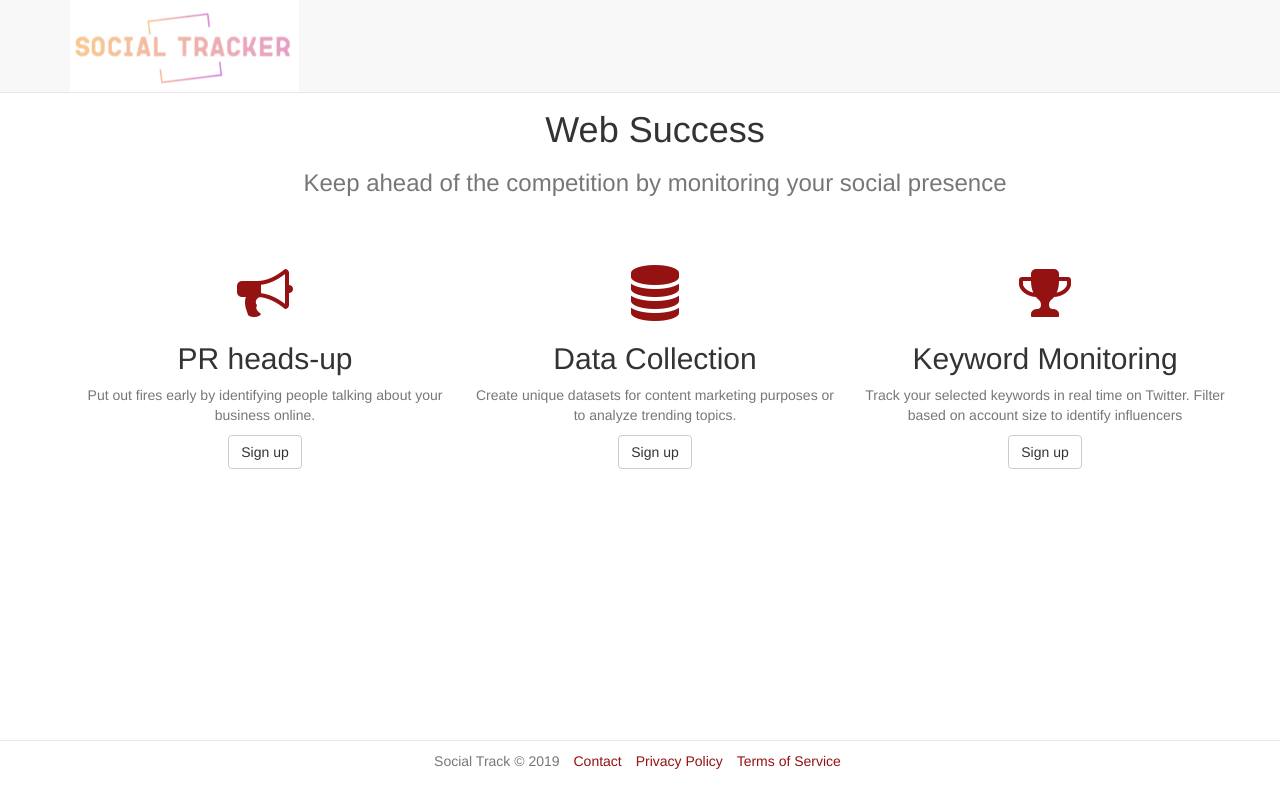
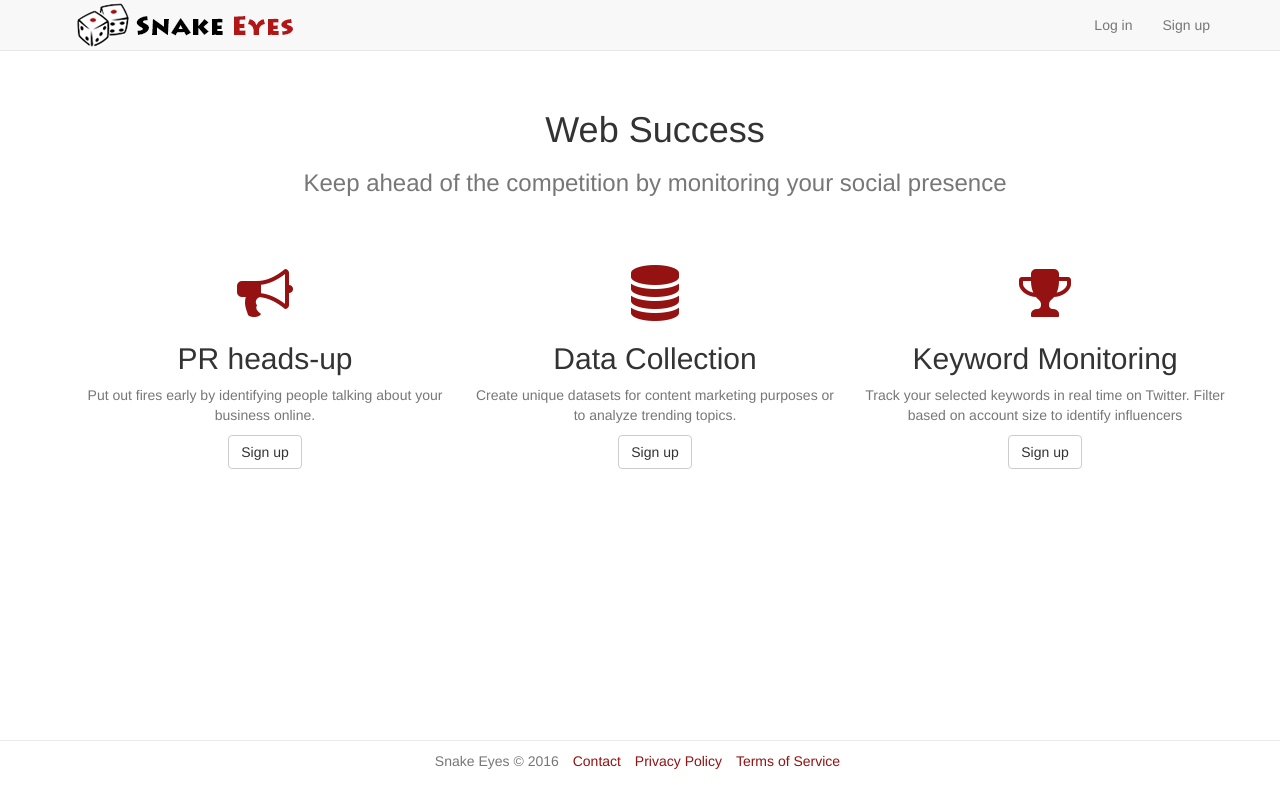
Before and after one commit to graemerenfrew/socialtrack, a Flask app: page / in a window 1280 px wide. Run offline with Flask 2, Linux system fonts and the light colour scheme; parts of the project's set-up code (start-up, migrations or seed data) failed here and were passed over; some libraries are stand-ins or nearby versions.

Commit message:
login logout works

```diff
--- a/socialtrack/app.py
+++ b/socialtrack/app.py
@@ -82,6 +82,7 @@ def extensions(app):
     csrf.init_app(app)
     db.init_app(app)
     login_manager.init_app(app)
+    authentication(app, User)
 
     return None
 
--- a/socialtrack/blueprints/page/templates/page/home.html
+++ b/socialtrack/blueprints/page/templates/page/home.html
@@ -1,4 +1,4 @@
-{% extends 'layouts/base.html' %}
+{% extends 'layouts/app.html' %}
 
 {% block title %}Track your relevance across social media{% endblock %}
 {% block meta_description %} Keyword Monitoring – Track your selected keywords in real time on Twitter. Filter based on account size to identify influencers
--- /dev/null
+++ b/socialtrack/templates/layouts/app.html
@@ -0,0 +1,51 @@
+{% extends 'layouts/base.html' %}
+
+{% block header %}
+  <nav class="navbar navbar-default navbar-fixed-top">
+    <div class="container">
+      <div class="navbar-header">
+        <button type="button" class="navbar-toggle collapsed"
+                data-toggle="collapse" data-target="#navbar"
+                aria-expanded="false" aria-controls="navbar">
+          <span class="sr-only">Toggle navigation</span>
+          <span class="icon-bar"></span>
+          <span class="icon-bar"></span>
+          <span class="icon-bar"></span>
+        </button>
+        <a href="{{ url_for('page.home') }}">
+          <img src="{{ url_for('static', filename='images/snake-eyes.jpg') }}"
+               class="img-responsive"
+               width="229" height="50" title="Snake Eyes" alt="Snake Eyes"/>
+        </a>
+      </div>
+      <div id="navbar" class="collapse navbar-collapse">
+        <ul class="nav navbar-nav navbar-right">
+          {% if current_user.is_authenticated %}
+            <li class="dropdown">
+              <a href="#" class="dropdown-toggle"
+                 data-toggle="dropdown"
+                 role="button" aria-haspopup="true"
+                 aria-expanded="false">Account
+                <span class="caret"></span></a>
+              <ul class="dropdown-menu">
+                <li><a href="{{ url_for('user.settings') }}">Settings</a></li>
+                <li role="separator" class="divider"></li>
+                <li class="dropdown-header">Session</li>
+                <li><a href="{{ url_for('user.logout') }}">Log out</a></li>
+              </ul>
+            </li>
+          {% else %}
+            <li><a href="{{ url_for('user.login') }}">Log in</a></li>
+            <li><a href="{{ url_for('user.signup') }}">Sign up</a></li>
+          {% endif %}
+        </ul>
+      </div>
+    </div>
+  </nav>
+{% endblock %}
+
+{% block footer %}
+  <li><a href="{{ url_for('contact.index') }}">Contact</a></li>
+  <li><a href="{{ url_for('page.privacy') }}">Privacy Policy</a></li>
+  <li><a href="{{ url_for('page.terms') }}">Terms of Service</a></li>
+{% endblock %}
--- a/socialtrack/templates/layouts/base.html
+++ b/socialtrack/templates/layouts/base.html
@@ -26,25 +26,7 @@
             crossorigin="anonymous"></script>
   </head>
   <body>
-    <nav class="navbar navbar-default navbar-fixed-top">
-      <div class="container">
-        <div class="navbar-header">
-          <button type="button" class="navbar-toggle collapsed"
-                  data-toggle="collapse" data-target="#navbar"
-                  aria-expanded="false" aria-controls="navbar">
-            <span class="sr-only">Toggle navigation</span>
-            <span class="icon-bar"></span>
-            <span class="icon-bar"></span>
-            <span class="icon-bar"></span>
-          </button>
-          <a href="{{ url_for('page.home') }}">
-            <img src="{{ url_for('static', filename='images/social-tracker.png') }}"
-                 class="img-responsive"
-                 width="229" height="50" title="Social Track" alt="Social Track"/>
-          </a>
-        </div>
-      </div>
-    </nav>
+    {% block header %}{% endblock %}
 
     <main class="container">
       {{ flash.render() }}
@@ -56,10 +38,8 @@
     <footer class="footer text-center">
       <div class="container">
         <ul class="list-inline">
-          <li class="text-muted">Social Track &copy; 2019</li>
-          <li><a href="{{ url_for('contact.index') }}">Contact</a></li>
-          <li><a href="{{ url_for('page.privacy') }}">Privacy Policy</a></li>
-          <li><a href="{{ url_for('page.terms') }}">Terms of Service</a></li>
+          <li class="text-muted">Snake Eyes &copy; 2016</li>
+          {% block footer %}{% endblock %}
         </ul>
       </div>
     </footer>
```
Also changed, not shown: socialtrack/templates/layouts/login.html (added, +13 -0 lines), 1 other file.
